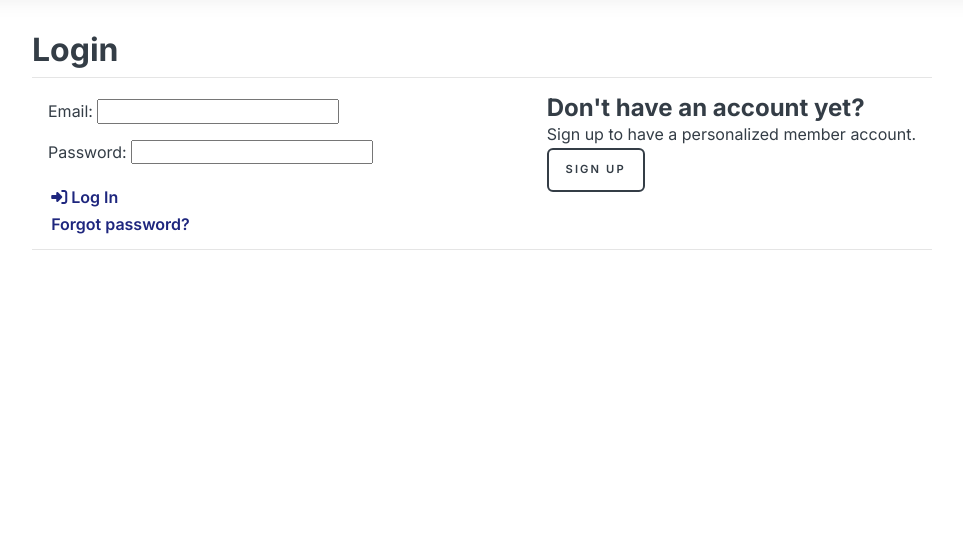
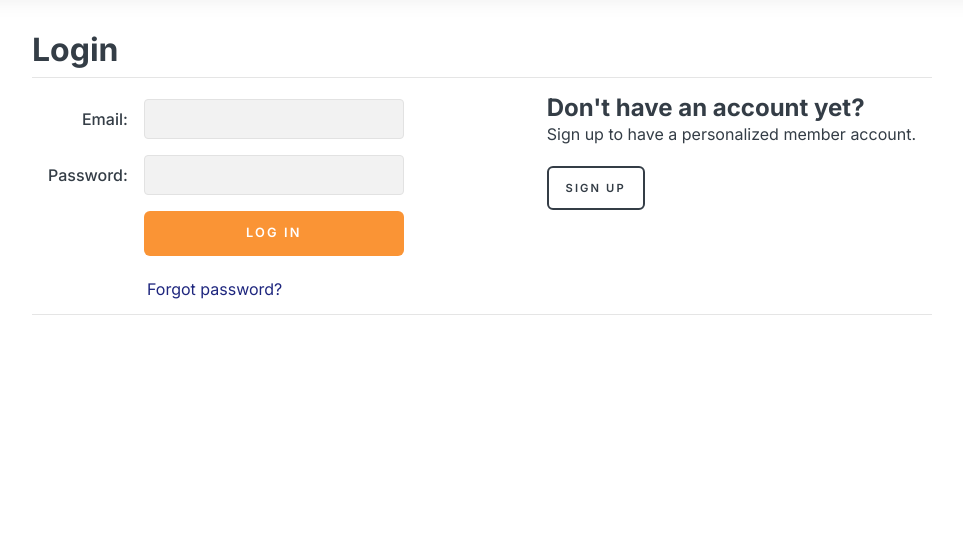
Before and after one commit to zsiskos/roadstartire, a Django app: page /login/ in a window 1280 px wide. Shown: the part 72-610 px from the top of the page, without its empty margins (158-1121 px from the left). Run offline with Django 3.2, Linux system fonts and the light colour scheme; some libraries are stand-ins or nearby versions.

Commit message:
style form for consistency

```diff
--- a/main_app/templates/login.html
+++ b/main_app/templates/login.html
@@ -13,25 +13,24 @@
     {% endif %}
     <div class="container-info login">
       <div class="container-left">
-        <form id="login-form" method="post" action="{% url 'login' %}">
+        <form class="form-signin form-grid" id="login-form" method="post" action="{% url 'login' %}">
           {% csrf_token %}
-          <div class="login-input">
-            <label for="id_username">Email:</label>
-            <input type="text" name="username" required="" id="username" />
-          </div>
-          <div class="login-input">
-            <label for="id_password">Password:</label>
-            <input type="password" name="password" required="" id="id_password"/>
-          </div>
-          <a href="#" class="account-btn" onClick="document.forms['login-form'].submit();"/><i class="fas fa-sign-in-alt"></i>Log In</a>
+            <label class="grid-label" for="id_username">Email:</label>
+            <input class="form-control" type="text" name="username" required="" id="username" />
+            <label class="grid-label"  for="id_password">Password:</label>
+            <input class="form-control" type="password" name="password" required="" id="id_password"/>
+            <button class="order-btn-filled" type="submit">Log In</button>
+            <a class="account-btn forgot-password" href="{% url 'password_reset' %}">Forgot password?</a>
         </form>
-        <a class="account-btn" href="{% url 'password_reset' %}">Forgot password?</a>
       </div>
       <div class="container-right">
         <h2>Don't have an account yet?</h2>
         <p>Sign up to have a personalized member account.</p>
+        <br/>
         <a href="{% url 'signup' %}" class="order-btn" alt="sign up button">Sign up</a>
       </div>
     </div>
 </div>
 {% endblock %}
+<!--
+<a href="#" class="account-btn" onClick="document.forms['login-form'].submit();"/><i class="fas fa-sign-in-alt"></i>Log In</a> -->
```
